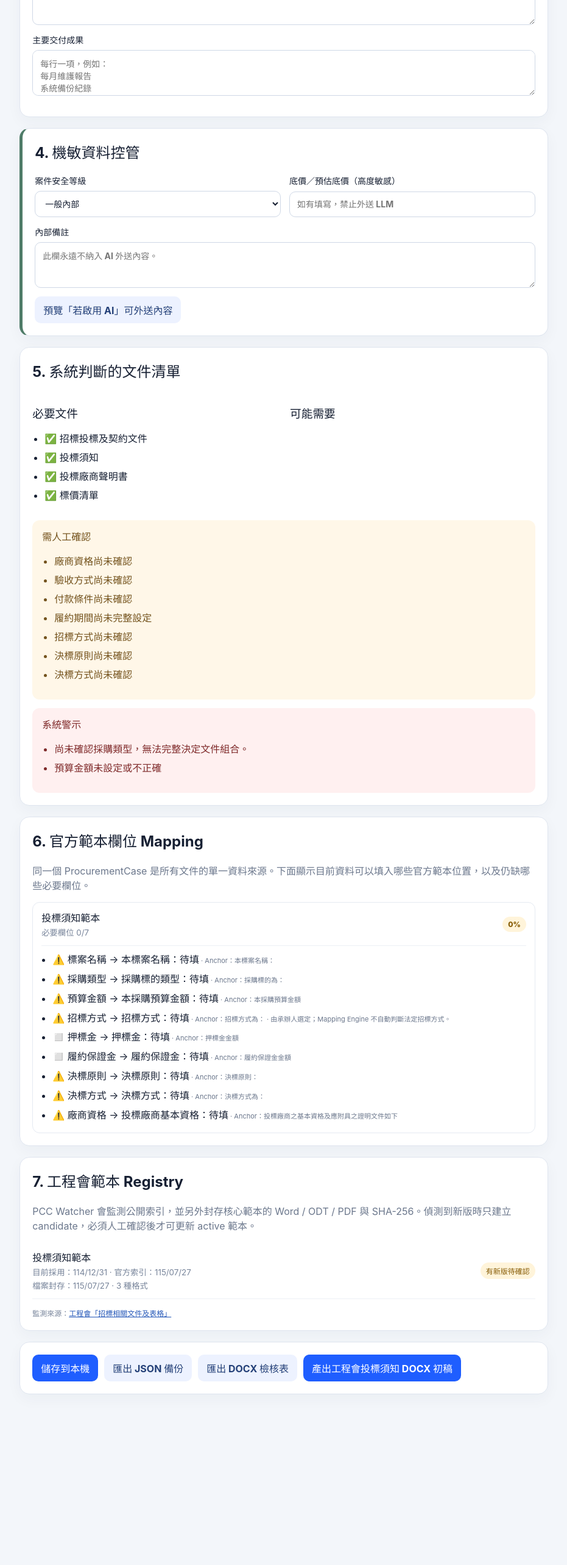
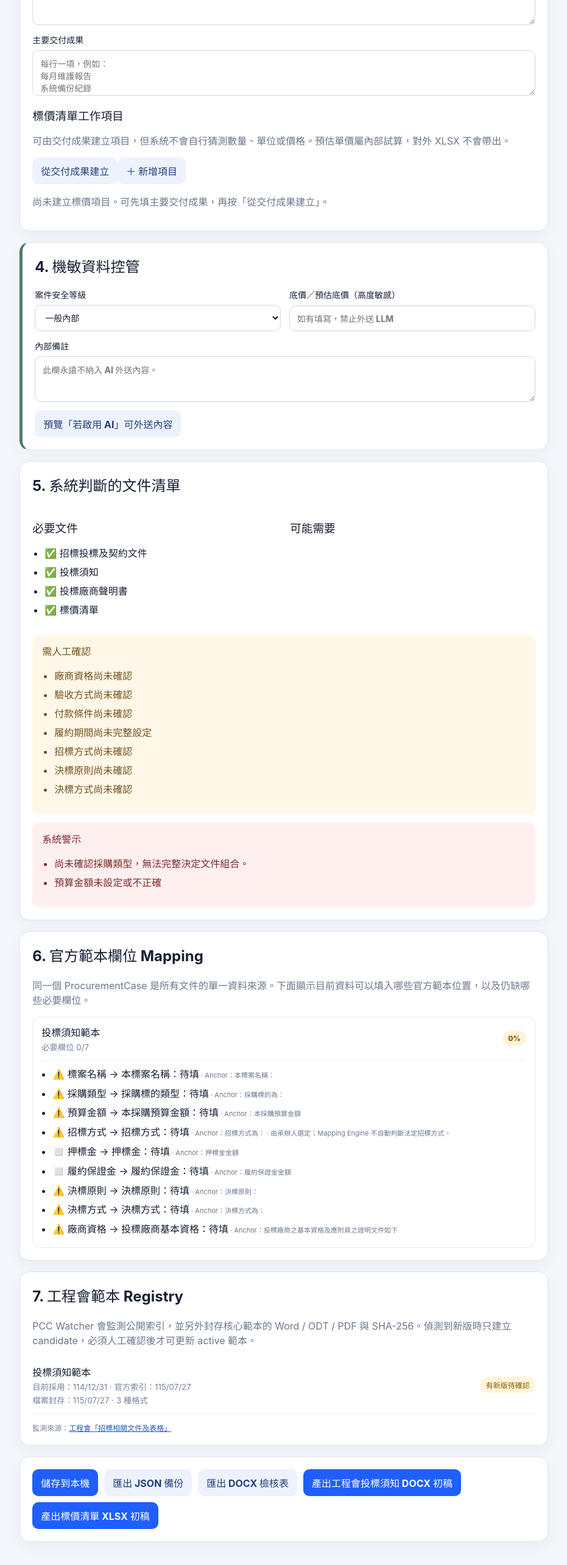
Before and after one commit to Harry5450/gov-procurement-assistant, a React (Vite) app: page / in a window 1280 px wide. Shown: the part 1508-4074 px from the top of the page at 61% size, without its empty margins (329-1260 px from the left). Before the commit the page ends 3844 px from the top, so only its background shows below. Built offline with nearby package versions, Linux system fonts and the light colour scheme.

Commit message:
add price schedule editor and XLSX export

```diff
--- a/src/App.tsx
+++ b/src/App.tsx
@@ -9,7 +9,7 @@ import { templateRegistry } from './templates';
 import { exportTenderInstructionsDraft } from './template-writer';
 import { exportServiceContractDraft } from './service-contract-writer';
 import { exportServiceRequirementsDraft } from './requirements-writer';
-import type { ProcurementCase, ProcurementCategory, SecurityLevel } from './types';
+import type { PricingItem, ProcurementCase, ProcurementCategory, SecurityLevel } from './types';
 
 function newCase(): ProcurementCase {
   const now = new Date().toISOString();
@@ -23,6 +23,7 @@ function newCase(): ProcurementCase {
     paymentTerms: '',
     acceptanceMethod: '',
     deliverables: [],
+    pricingItems: [],
     vendorQualification: '',
     procurementMethod: '',
     awardPrinciple: '',
@@ -57,6 +58,11 @@ const syncLabels = {
   untracked: '未追蹤',
 } as const;
 
+function pricingSubtotal(item: PricingItem) {
+  if (item.quantity === undefined || item.estimatedUnitPrice === undefined) return undefined;
+  return item.quantity * item.estimatedUnitPrice;
+}
+
 export default function App() {
   const [current, setCurrent] = useState<ProcurementCase>(newCase());
   const [cases, setCases] = useState<ProcurementCase[]>([]);
@@ -67,6 +73,11 @@ export default function App() {
   const rules = useMemo(() => evaluateCase(current), [current]);
   const score = useMemo(() => completenessScore(current), [current]);
   const mappingPreviews = useMemo(() => buildAllTemplateMappingPreviews(current), [current]);
+  const pricingItems = current.pricingItems ?? [];
+  const internalEstimateTotal = useMemo(
+    () => (current.pricingItems ?? []).reduce((sum, item) => sum + (pricingSubtotal(item) ?? 0), 0),
+    [current.pricingItems],
+  );
 
   async function refresh() {
     setCases(await listCases());
@@ -80,6 +91,60 @@ export default function App() {
     setSaved(false);
     setTemplateWriteStatus('');
     setCurrent((prev) => ({ ...prev, [key]: value, updatedAt: new Date().toISOString() }));
+  }
+
+  function patchPricingItem(id: string, values: Partial<PricingItem>) {
+    setSaved(false);
+    setTemplateWriteStatus('');
+    setCurrent((prev) => ({
+      ...prev,
+      pricingItems: (prev.pricingItems ?? []).map((item) => (item.id === id ? { ...item, ...values } : item)),
+      updatedAt: new Date().toISOString(),
+    }));
+  }
+
+  function addPricingItem(description = '') {
+    setSaved(false);
+    setTemplateWriteStatus('');
+    setCurrent((prev) => ({
+      ...prev,
+      pricingItems: [
+        ...(prev.pricingItems ?? []),
+        { id: crypto.randomUUID(), description },
+      ],
+      updatedAt: new Date().toISOString(),
+    }));
+  }
+
+  function removePricingItem(id: string) {
+    setSaved(false);
+    setTemplateWriteStatus('');
+    setCurrent((prev) => ({
+      ...prev,
+      pricingItems: (prev.pricingItems ?? []).filter((item) => item.id !== id),
+      updatedAt: new Date().toISOString(),
+    }));
+  }
+
+  function syncDeliverablesToPricing() {
+    const existing = new Set(pricingItems.map((item) => item.description.trim()).filter(Boolean));
+    const additions = current.deliverables
+      .map((description) => description.trim())
+      .filter((description) => description && !existing.has(description))
+      .map((description) => ({ id: crypto.randomUUID(), description }));
+
+    if (!additions.length) {
+      setTemplateWriteStatus(current.deliverables.length ? '主要交付成果都已存在於標價項目。' : '目前沒有主要交付成果可建立標價項目。');
+      return;
+    }
+
+    setSaved(false);
+    setTemplateWriteStatus(`已由主要交付成果新增 ${additions.length} 個標價項目；數量、單位與內部預估單價仍須人工填列。`);
+    setCurrent((prev) => ({
+      ...prev,
+      pricingItems: [...(prev.pricingItems ?? []), ...additions],
+      updatedAt: new Date().toISOString(),
+    }));
   }
 
   async function save() {
@@ -139,6 +204,19 @@ export default function App() {
       setTemplateWriteStatus(`勞務採購需求規格書 DOCX 初稿已產生。${applied}${pending}${warnings}`);
     } catch (error) {
       setTemplateWriteStatus(error instanceof Error ? error.message : '需求規格書初稿產製失敗');
+    }
+  }
+
+  async function exportPriceSchedule() {
+    setTemplateWriteStatus('正在產製標價清單 XLSX 初稿…');
+    try {
+      const { exportPriceScheduleXlsx } = await import('./price-schedule-writer');
+      const report = await exportPriceScheduleXlsx(current);
+      const pending = report.pending.length ? `待補：${report.pending.join('、')}。` : '數量與單位已填列。';
+      const warnings = report.warnings.length ? ` ${report.warnings.join(' ')}` : '';
+      setTemplateWriteStatus(`標價清單 XLSX 初稿已產生，共 ${report.itemCount} 項。${pending}${warnings}`);
+    } catch (error) {
+      setTemplateWriteStatus(error instanceof Error ? error.message : '標價清單 XLSX 初稿產製失敗');
     }
   }
 
@@ -224,6 +302,58 @@ export default function App() {
             </div>
             <label>廠商資格<textarea rows={3} value={current.vendorQualification} onChange={(e) => patch('vendorQualification', e.target.value)} placeholder="尚未確認可先留白，系統會列入人工確認。" /></label>
             <label>主要交付成果<textarea rows={3} value={current.deliverables.join('\n')} onChange={(e) => patch('deliverables', e.target.value.split('\n').map((v) => v.trim()).filter(Boolean))} placeholder={'每行一項，例如：\n每月維護報告\n系統備份紀錄'} /></label>
+
+            <div className="pricing-section">
+              <div className="pricing-heading">
+                <div>
+                  <h3>標價清單工作項目</h3>
+                  <p className="muted">可由交付成果建立項目，但系統不會自行猜測數量、單位或價格。預估單價屬內部試算，對外 XLSX 不會帶出。</p>
+                </div>
+                <div className="pricing-toolbar">
+                  <button className="secondary" onClick={syncDeliverablesToPricing}>從交付成果建立</button>
+                  <button className="secondary" onClick={() => addPricingItem()}>＋ 新增項目</button>
+                </div>
+              </div>
+
+              {pricingItems.length ? (
+                <>
+                  <div className="pricing-table">
+                    <div className="pricing-grid pricing-header" aria-hidden="true">
+                      <span>#</span><span>工作項目</span><span>數量</span><span>單位</span><span>預估單價（內部）</span><span>預估複價</span><span></span>
+                    </div>
+                    {pricingItems.map((item, index) => {
+                      const subtotal = pricingSubtotal(item);
+                      return (
+                        <div className="pricing-grid pricing-row" key={item.id}>
+                          <span className="pricing-index">{index + 1}</span>
+                          <input aria-label={`第 ${index + 1} 項工作項目`} value={item.description} onChange={(e) => patchPricingItem(item.id, { description: e.target.value })} placeholder="工作項目／交付成果" />
+                          <input aria-label={`第 ${index + 1} 項數量`} type="number" min="0" step="any" value={item.quantity ?? ''} onChange={(e) => patchPricingItem(item.id, { quantity: e.target.value === '' ? undefined : Number(e.target.value) })} placeholder="數量" />
+                          <input aria-label={`第 ${index + 1} 項單位`} value={item.unit ?? ''} onChange={(e) => patchPricingItem(item.id, { unit: e.target.value })} placeholder="式／月／件" />
+                          <input aria-label={`第 ${index + 1} 項內部預估單價`} type="number" min="0" step="1" value={item.estimatedUnitPrice ?? ''} onChange={(e) => patchPricingItem(item.id, { estimatedUnitPrice: e.target.value === '' ? undefined : Number(e.target.value) })} placeholder="僅供內部試算" />
+                          <strong className="pricing-subtotal">{subtotal === undefined ? '—' : `NT$ ${Math.round(subtotal).toLocaleString('zh-TW')}`}</strong>
+                          <button className="danger-link" onClick={() => removePricingItem(item.id)}>刪除</button>
+                        </div>
+                      );
+                    })}
+                  </div>
+                  <div className="pricing-summary">
+                    <span>內部預估合計（已填項目）</span>
+                    <strong>NT$ {Math.round(internalEstimateTotal).toLocaleString('zh-TW')}</strong>
+                    {current.budget > 0 && internalEstimateTotal > 0 && (
+                      <small className={Math.abs(current.budget - internalEstimateTotal) < 1 ? 'pricing-ok' : 'pricing-warning'}>
+                        {Math.abs(current.budget - internalEstimateTotal) < 1
+                          ? '與預算金額一致'
+                          : current.budget > internalEstimateTotal
+                            ? `較預算少 NT$ ${Math.round(current.budget - internalEstimateTotal).toLocaleString('zh-TW')}`
+                            : `超過預算 NT$ ${Math.round(internalEstimateTotal - current.budget).toLocaleString('zh-TW')}`}
+                      </small>
+                    )}
+                  </div>
+                </>
+              ) : (
+                <p className="muted">尚未建立標價項目。可先填主要交付成果，再按「從交付成果建立」。</p>
+              )}
+            </div>
           </div>
 
           <div className="card security-card">
@@ -304,6 +434,7 @@ export default function App() {
                 <button onClick={() => void exportRequirementsDraft()}>產出勞務採購需求規格書 DOCX 初稿</button>
               </>
             )}
+            <button onClick={() => void exportPriceSchedule()}>產出標價清單 XLSX 初稿</button>
             {templateWriteStatus && <p className="template-write-status">{templateWriteStatus}</p>}
           </div>
         </section>
```
